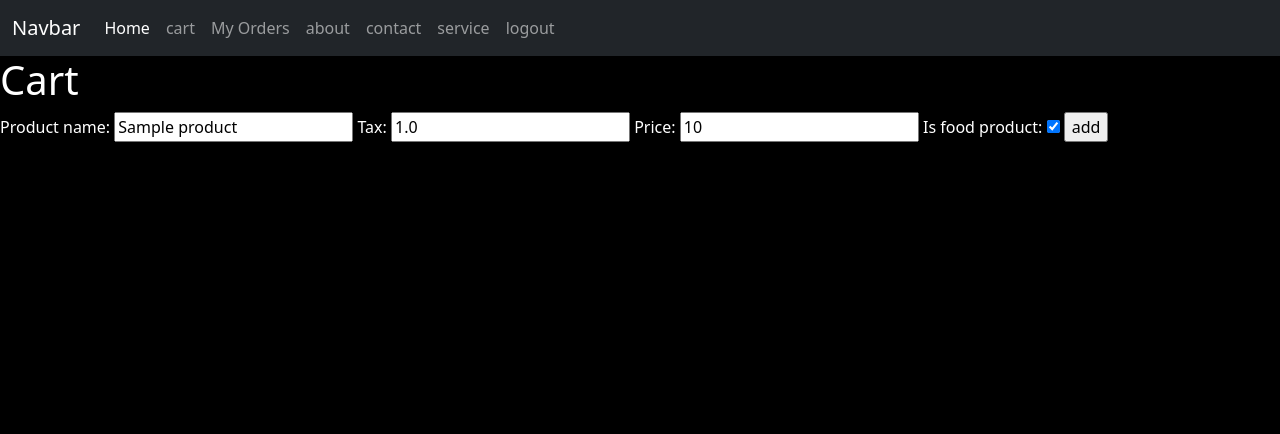
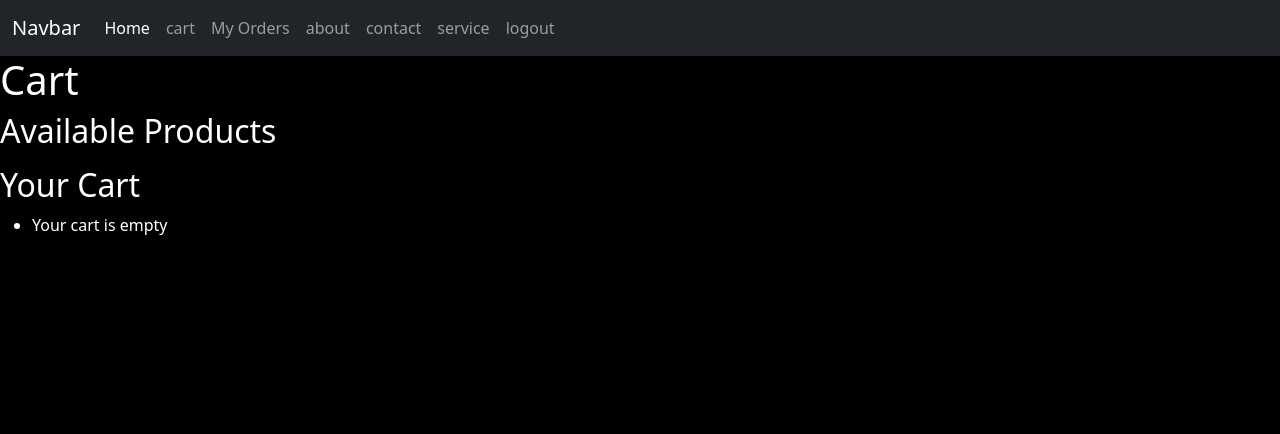
Before and after one commit to Dharanish-2006/e-comm, a Django app: page /home/updateorder/1/ in a window 1280 px wide. Shown: the top 434 px of the page. Run offline with Django 4.2, Linux system fonts and the light colour scheme; tables that the repository leaves empty hold one stand-in row (values such as "Sample post"); parts of the project's set-up code (start-up, migrations or seed data) failed here and were passed over; some libraries are stand-ins or nearby versions.

Commit message:
dbchanges

```diff
--- a/FrontEnd/templates/cart.html
+++ b/FrontEnd/templates/cart.html
@@ -3,10 +3,27 @@
 
 <h1>Cart</h1>
 
-<form action="" method="POST">
-    {% csrf_token %}
-    {{ product_form }}
-    <input type="submit" value="add">
-</form>
+<h2>Available Products</h2>
+<ul>
+  {% for p in products %}
+    <li>
+      {{ p.product_name }} - ${{ p.price }}
+      <form method="post" action="">
+        {% csrf_token %}
+        <input type="hidden" name="product_id" value="{{ p.id }}">
+        <button type="submit">Add to Cart</button>
+      </form>
+    </li>
+  {% endfor %}
+</ul>
+
+<h2>Your Cart</h2>
+<ul>
+  {% for item in items %}
+    <li>{{ item.product.product_name }} (x{{ item.quantity }})</li>
+  {% empty %}
+    <li>Your cart is empty</li>
+  {% endfor %}
+</ul>
 
 {% endblock %}
--- a/Inventory/models.py
+++ b/Inventory/models.py
@@ -8,3 +8,10 @@ class product(models.Model):
 
     def __str__(self):
         return self.product_name
+class Cart(models.Model):
+    user = models.ForeignKey(User, on_delete=models.CASCADE, related_name="cart")
+    product = models.ForeignKey(product, on_delete=models.CASCADE)
+    quantity = models.PositiveIntegerField(default=1)
+
+    def __str__(self):
+        return f"{self.user.username} - {self.product.product_name} ({self.quantity})"
--- a/Inventory/views.py
+++ b/Inventory/views.py
@@ -1,4 +1,5 @@
-from django.shortcuts import render,redirect
+from django.shortcuts import render, redirect, get_object_or_404
+from django.contrib.auth.decorators import login_required
 from .forms import *
 from .models import *
 
@@ -10,15 +11,26 @@ def contact(request):
     return render(request,'contact.html')
 def service(request):
     return render(request,'service.html')
+
+@login_required
 def cart(request):
-    context = {
-        'product_form':product_form(),
-    }
     if request.method == "POST":
-        form = product_form(request.POST)
-        if form.is_valid():
-            form.save()
-    return render(request,'cart.html',context)
+        product_id = request.POST.get("product_id")
+        product_obj = get_object_or_404(product, id=product_id)
+
+        # Add to user’s cart
+        cart_item, created = Cart.objects.get_or_create(
+            user=request.user,
+            product=product_obj
+        )
+        if not created:
+            cart_item.quantity += 1
+        cart_item.save()
+        return redirect("cart")  # refresh page
+
+    # Show only the logged-in user’s cart
+    items = Cart.objects.filter(user=request.user)
+    return render(request, "cart.html", {"items": items})
 def order(request):
     products = {
         "products":product.objects.all()
```
